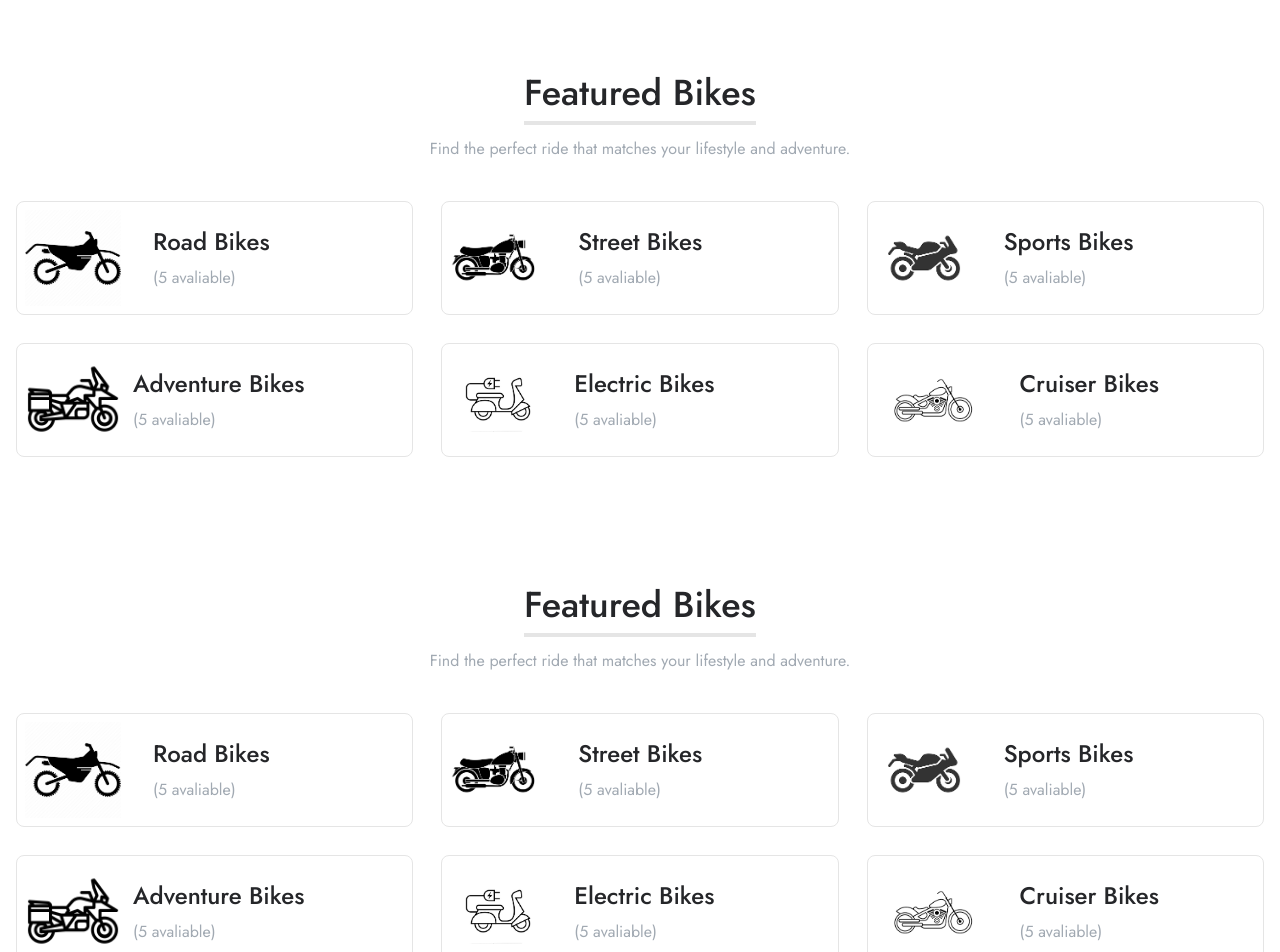
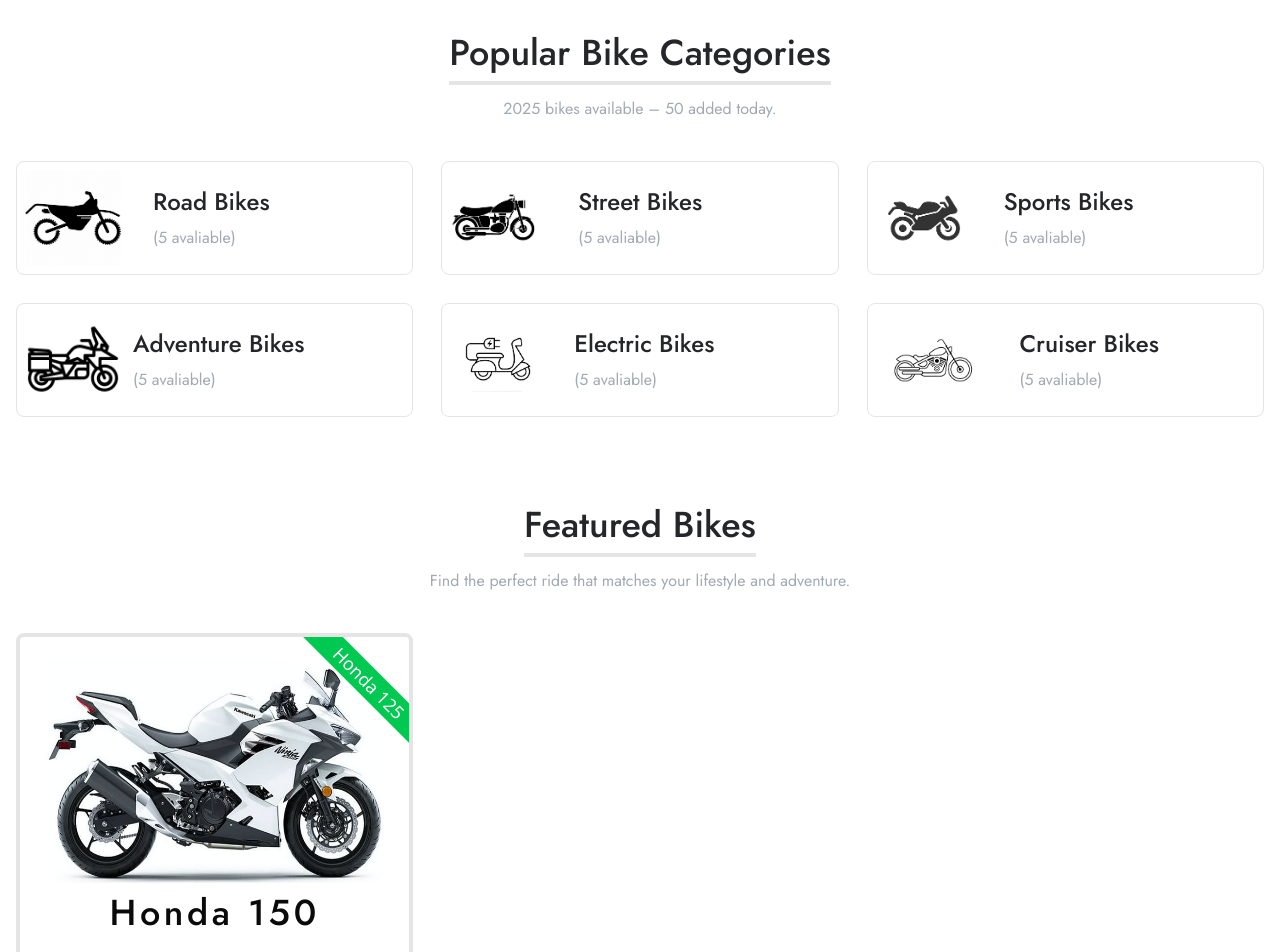
Before and after one commit to Hassan-mw/Bike-Hub, a Next.js app: page / in a window 1280 px wide. Shown: the part 680-1632 px from the top of the page. Built offline with nearby package versions, Linux system fonts and the light colour scheme.

Commit message:
Updated data

```diff
--- /dev/null
+++ b/app/HomepageComponents/FeaturesBike.tsx
@@ -0,0 +1,58 @@
+import { Jost } from 'next/font/google'
+import React from 'react'
+
+const jost=Jost({
+    weight:['500'],
+    subsets:['latin']
+})
+
+const FeaturesBike = () => {
+  return (
+    <div className='w-full flex  items-center justify-center py-10'>
+    <div className='w-full max-w-screen-xl flex flex-col items-center justify-center space-y-10'>
+
+
+        {/* Upper Test */}
+    <div className={`${jost.className} flex flex-col items-center justify-center space-y-3 `}>
+    <div className={`${jost.className} text-[#252629] text-3xl md:text-4xl border-b-4 pb-2 `}>Featured Bikes</div>
+   <div style={{fontWeight:400}} className={`${jost.className}  text-md text-[#a1a9b2] `}>Find the perfect ride that matches your lifestyle and adventure. </div>
+    </div>
+
+
+
+    {/* Data */}
+    <div className='w-full grid grid-col-1 sm:grid-cols-2 lg:grid-cols-3 gap-7 px-4'>
+    <div   className='flex flex-col items-center justify-center p-4 bg-white rounded-md overflow-hidden border-4 group relative '>
+         <div className='absolute top-8 -right-10 bg-green-500 text-white rotate-45 w-40 flex itemscenter justify-center text-lg'>Honda 125</div>
+         {/* <div className='absolute top-5 -left-14 bg-green-500 text-white -rotate-45 w-40 flex itemscenter justify-center text-sm'>{data.category}</div> */}
+         <img className='h-60  ' src="./user-1742578600336.jpeg" />
+         <div className='w-full flex flex-col items-center justify-center space-y-5 '>
+         <div className={`${jost.className} text-4xl tracking-widest `}>Honda 150</div>
+         <div className={`${jost.className} flex items-center justify-between w-full text-[#635f5f]`}>
+             {/* 1 */}
+           <div className="flex flex-col gap-y-1 items-center justify-center" >
+            {/* <span className="text-blue-400"><BsDropletHalf size={20} /></span>  */}
+            {/* {data.mileage} MPG </div>  */}
+            {/* 2 */}
+           <div className="flex flex-col gap-y-1 items-center justify-center" >
+            {/* <span className="text-green-400">{data.fuelType==="Petrol" ? <BsFuelPumpFill/> :<GiSteeringWheel  size={20}/>}</span>  */}
+            {/* {data.fuelType}  </div>  */}
+            {/* 3 */}
+           <div className="flex flex-col gap-y-1 items-center justify-center" >
+            {/* <span className="text-[#E60000]"><IoMdSpeedometer  size={25}/></span>  */}
+            {/* {data.topSpeed} km/h </div>  */}
+
+            {/* <div  className="flex items-center justify-center"> {data.price} $</div><div  className="flex items-center justify-center"><IoSpeedometerOutline /> {data.brand}</div> */}
+           </div>
+            </div>
+         </div>
+    </div>
+    </div>
+    </div>
+    </div>
+    </div>
+    </div>
+  )
+}
+
+export default FeaturesBike
--- a/app/HomepageComponents/PopularBikeSearch.tsx
+++ b/app/HomepageComponents/PopularBikeSearch.tsx
@@ -8,21 +8,20 @@ const jost=Jost({
 
 const PopularBikeSearch = () => {
   return (
-    <div className='w-full flex  items-center justify-center py-10'>
+    <div className='w-full flex  items-center justify-center'>
     <div className='w-full max-w-screen-xl flex flex-col items-center justify-center space-y-10'>
 
 
         {/* Upper Test */}
     <div className={`${jost.className} flex flex-col items-center justify-center space-y-3 `}>
-    <div className={`${jost.className} text-[#252629] text-3xl md:text-4xl border-b-4 pb-2 `}>Featured Bikes</div>
-   <div style={{fontWeight:400}} className={`${jost.className}  text-md text-[#a1a9b2] `}>Find the perfect ride that matches your lifestyle and adventure. </div>
+    <div className={`${jost.className} text-[#252629] text-3xl md:text-4xl border-b-4 pb-2 `}>Popular Bike Categories</div>
+   <div style={{fontWeight:400}} className={`${jost.className}  text-md text-[#a1a9b2] `}>2025 bikes available – 50 added today. </div>
     </div>
 
 
 
     {/* Data */}
     <div className='w-full grid grid-col-1 sm:grid-cols-2 lg:grid-cols-3 gap-7 px-4'>
-
         {/* 1 */}
      <div className='flex items-center justify-start space-x-8 border rounded-md p-2'>
       {/* Image */}
@@ -35,7 +34,6 @@ const PopularBikeSearch = () => {
 
       </div>
      </div>
-
          {/* 2 */}
      <div className='flex items-center justify-start space-x-8 border rounded-md p-2'>
       {/* Image */}
@@ -61,7 +59,6 @@ const PopularBikeSearch = () => {
 
       </div>
      </div>
-
      {/* 4 */}
      <div className='flex items-center justify-start space-x-3 border rounded-md p-2'>
       {/* Image */}
@@ -74,7 +71,6 @@ const PopularBikeSearch = () => {
 
       </div>
      </div>
-
         {/* 5 */}
      <div className='flex items-center justify-start space-x-8 border rounded-md p-3'>
       {/* Image */}
@@ -87,7 +83,6 @@ const PopularBikeSearch = () => {
 
       </div>
      </div>
-
         {/* 6 */}
      <div className='flex items-center justify-start space-x-8 border rounded-md p-3'>
       {/* Image */}
--- a/app/page.tsx
+++ b/app/page.tsx
@@ -11,6 +11,7 @@ import AppDownload from './HomepageComponents/AppDownload'
 import BrowseByStyle from './HomepageComponents/BrowseByStyle'
 import AboutWebsite from './HomepageComponents/AboutWebsite'
 import PopularBikeSearch from './HomepageComponents/PopularBikeSearch'
+import FeaturesBike from './HomepageComponents/FeaturesBike'
 
 
 
@@ -19,7 +20,7 @@ const page = () => {
     <div className='flex flex-col space-y-12 scroll-smooth'>
       <Hero/>
       <PopularBikeSearch/>
-      <PopularBikeSearch/>
+      <FeaturesBike/>
       <PopularCompany/>
       {/* <BikeDetails/> */}
       <AboutWebsite/>
```
Lines whose indentation alone changed are shown as unchanged.
